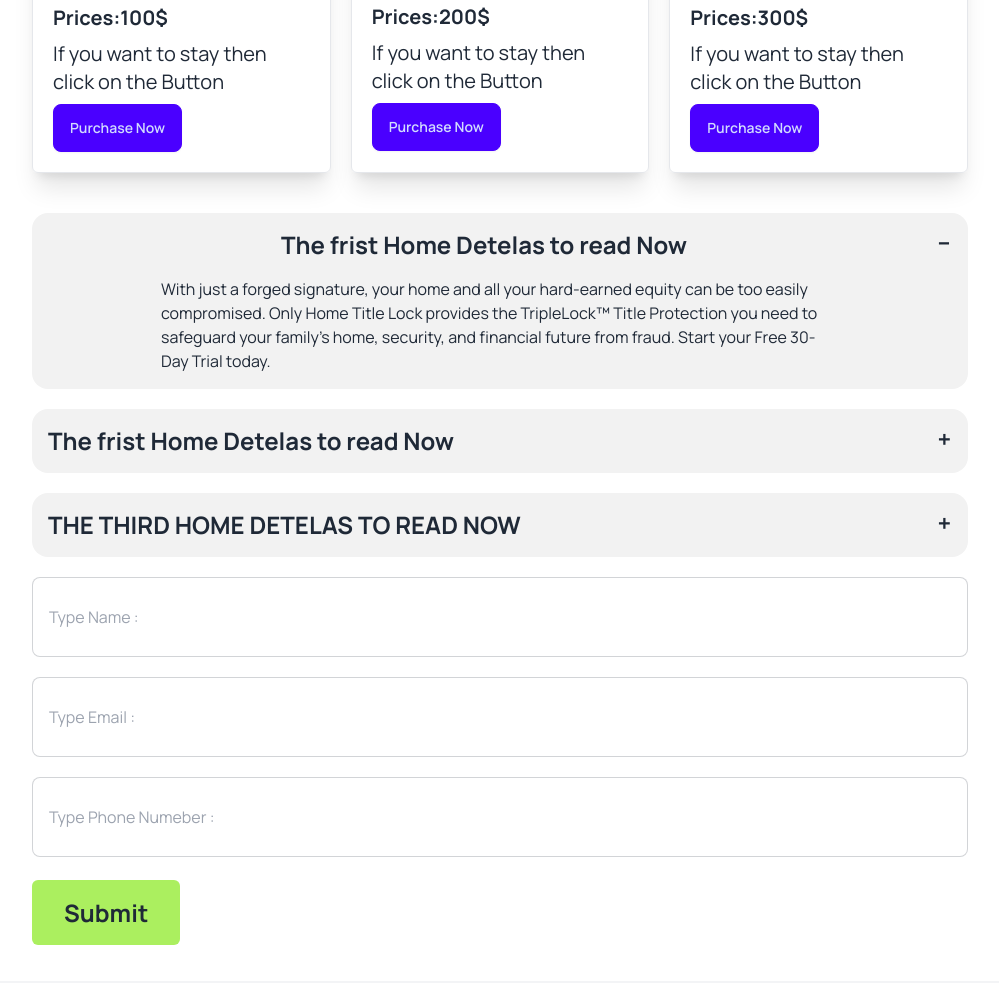
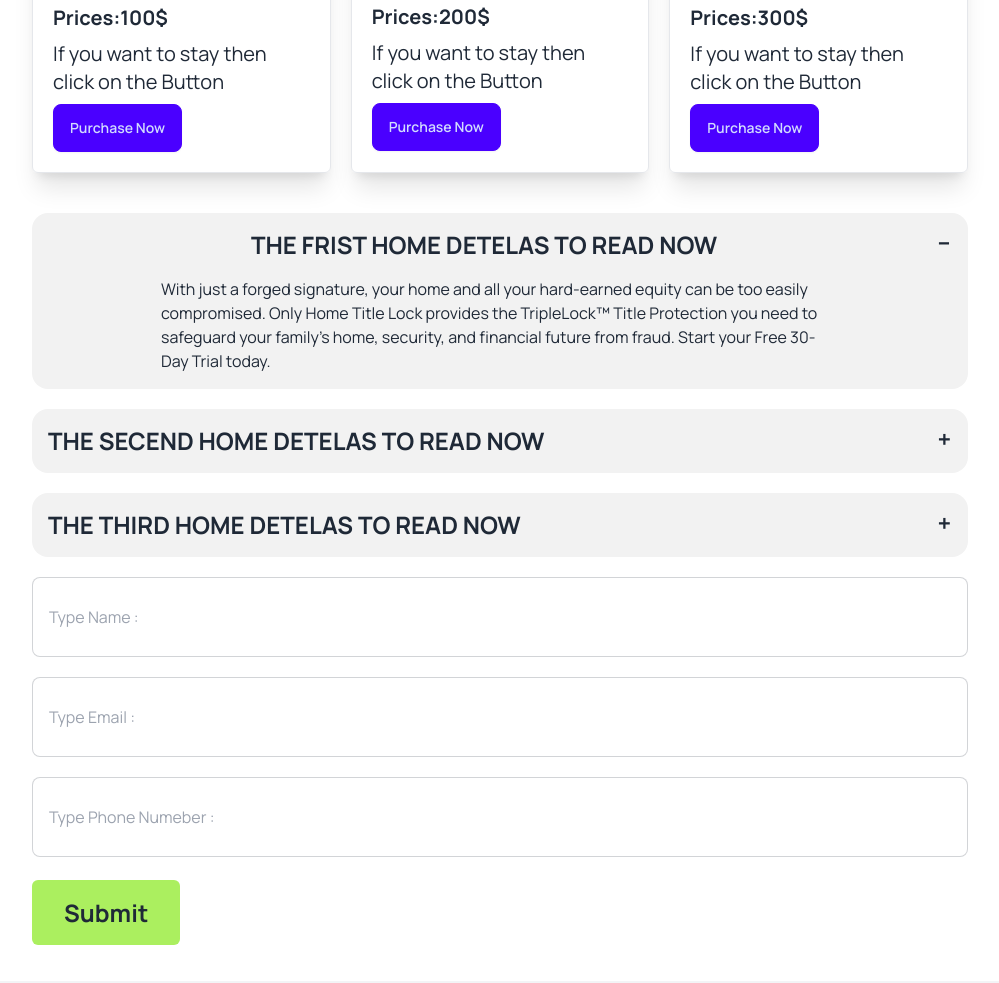
Before and after one commit to Anonda25/assignment-03, a plain HTML site: page index.html in a window 1280 px wide. Shown: the part 3363-4346 px from the top of the page, without its empty margins (140-1139 px from the left). Drawn offline with nearby package versions, Linux system fonts and the light colour scheme.

Commit message:
the another option added

```diff
--- a/index.html
+++ b/index.html
@@ -338,7 +338,7 @@
                 <div class="mt-10">
                 <div class="collapse collapse-plus bg-base-200 mb-5">
                     <input type="radio" name="my-accordion-3" checked="checked" />
-                    <div class="collapse-title text-2xl font-bold text-center ">The frist Home Detelas to read Now</div>
+                    <div class="collapse-title text-2xl font-bold text-center uppercase ">The frist Home Detelas to read Now</div>
                     <div class="collapse-content ">
                         <p class="w-3/4 mx-auto">With just a forged signature, your home and all your hard-earned equity can be too easily compromised. Only Home Title
                         Lock provides the TripleLock™ Title Protection you need to safeguard your family's home, security, and financial future
@@ -347,7 +347,7 @@
                 </div>
                 <div class="collapse collapse-plus bg-base-200">
                     <input type="radio" name="my-accordion-3" />
-                    <div class="collapse-title text-2xl font-bold ">The frist Home Detelas to read Now</div>
+                    <div class="collapse-title text-2xl font-bold uppercase">The SEcend Home Detelas to read Now</div>
                     <div class="collapse-content">
                         <p class="w-4/5">With just a forged signature, your home and all your hard-earned equity can be too easily
                             compromised. Only Home Title
```
